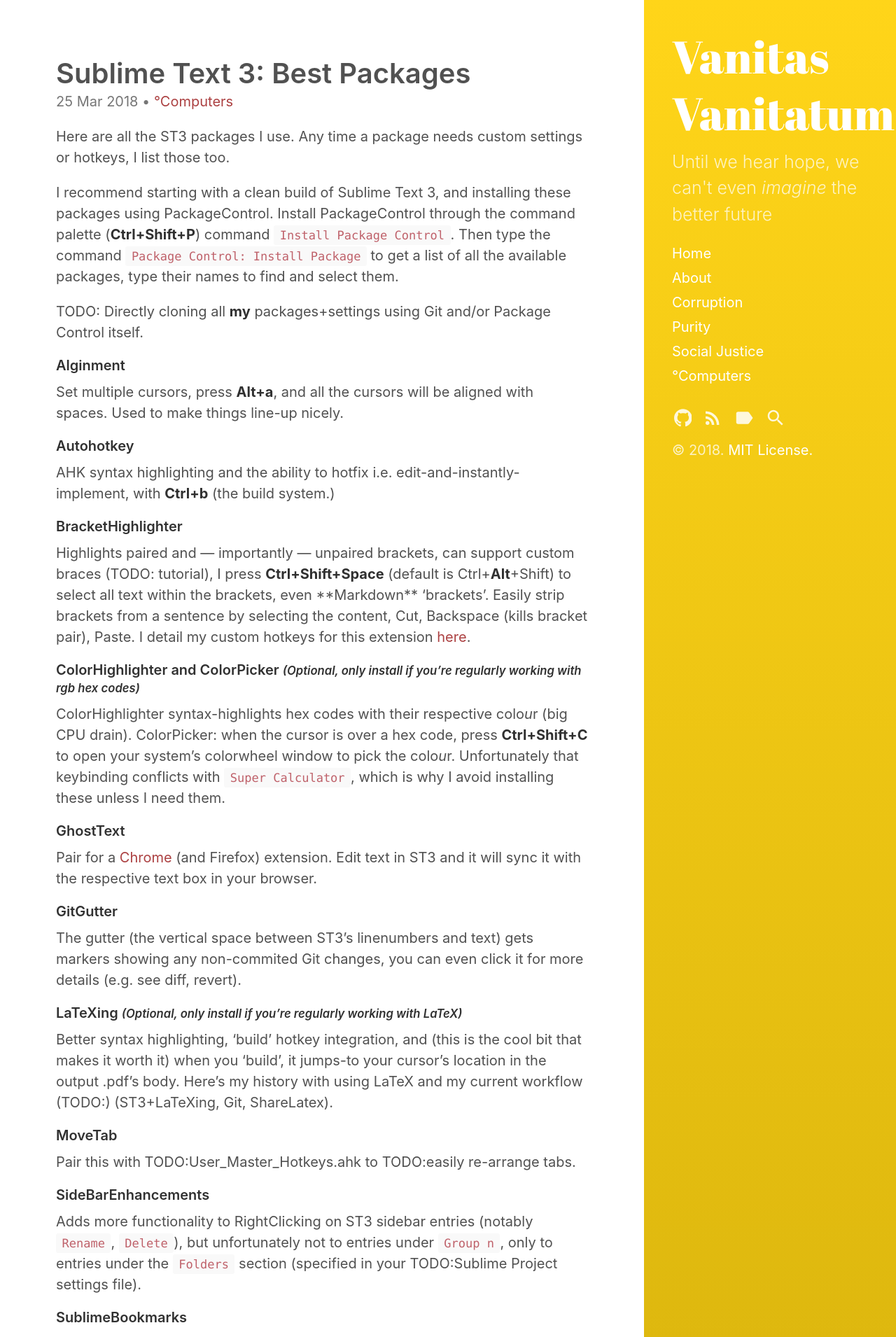
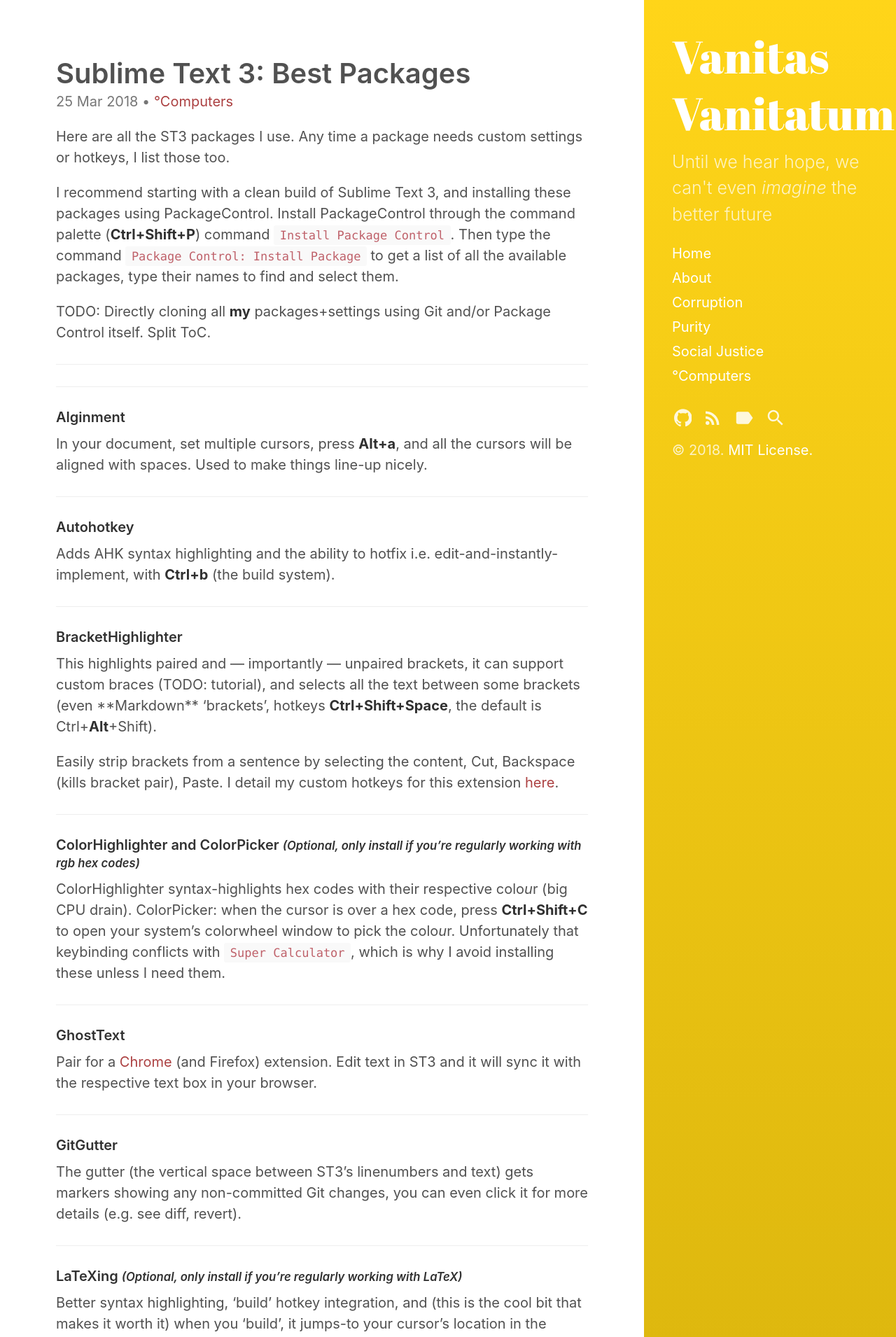
Before and after one commit to VanitasVanitatum/VanitasVanitatum.github.io, a Jekyll site: the page built from _posts/2018-03-25-sublime-text-3-best-packages.md, in a window 1280 px wide. Shown: the top 1910 px of the page at 70% size. Built offline with Jekyll 4.4.1, drawn with Linux system fonts in a browser that asks for light colours; some of the changed text lies outside the part shown.

Commit message:
whitespace

````diff
--- a/_posts/2018-03-25-sublime-text-3-best-packages.md
+++ b/_posts/2018-03-25-sublime-text-3-best-packages.md
@@ -14,38 +14,60 @@
 
 I recommend starting with a clean build of Sublime Text 3, and installing these packages using PackageControl. Install PackageControl through the command palette (**Ctrl+Shift+P**) command `Install Package Control`. Then type the command `Package Control: Install Package` to get a list of all the available packages, type their names to find and select them.
 
-TODO: Directly cloning all **my** packages+settings using Git and/or Package Control itself.
+TODO: Directly cloning all **my** packages+settings using Git and/or Package Control itself. Split ToC.
 
+___
+
+___
 
 #### Alginment
-Set multiple cursors, press **Alt+a**, and all the cursors will be aligned with spaces. Used to make things line-up nicely.
+In your document, set multiple cursors, press **Alt+a**, and all the cursors will be aligned with spaces. Used to make things line-up nicely.
 
+___
 #### Autohotkey
-AHK syntax highlighting and the ability to hotfix i.e. edit-and-instantly-implement, with **Ctrl+b** (the build system.)
+Adds AHK syntax highlighting and the ability to hotfix i.e. edit-and-instantly-implement, with **Ctrl+b** (the build system).
+
+___
 
 #### BracketHighlighter
-Highlights paired and — importantly — unpaired brackets, can support custom braces (TODO: tutorial), I press **Ctrl+Shift+Space** (default is Ctrl+**Alt**+Shift) to select all text within the brackets, even \*\*Markdown\*\* 'brackets'. Easily strip brackets from a sentence by selecting the content, Cut, Backspace (kills bracket pair), Paste. I detail my custom hotkeys for this extension <a href="{{ site.baseurl }}/%C2%B0computers/2018/03/25/sublime-text-3-best-hotkeys.html">here</a>.
+This highlights paired and — importantly — unpaired brackets, it can support custom braces (TODO: tutorial), and selects all the text between some brackets (even \*\*Markdown\*\* 'brackets', hotkeys **Ctrl+Shift+Space**, the default is Ctrl+**Alt**+Shift).
+
+Easily strip brackets from a sentence by selecting the content, Cut, Backspace (kills bracket pair), Paste. I detail my custom hotkeys for this extension <a href="{{ site.baseurl }}/%C2%B0computers/2018/03/25/sublime-text-3-best-hotkeys.html">here</a>.
+
+___
 
 #### ColorHighlighter and ColorPicker <small><em>(Optional, only install if you're regularly working with rgb hex codes)</em></small>
 ColorHighlighter syntax-highlights hex codes with their respective colo*u*r (big CPU drain). ColorPicker: when the cursor is over a hex code, press **Ctrl+Shift+C** to open your system's colorwheel window to pick the colo*u*r. Unfortunately that keybinding conflicts with `Super Calculator`, which is why I avoid installing these unless I need them.
 
+___
+
 #### GhostText
 Pair for a [Chrome](https://chrome.google.com/webstore/detail/ghosttext/godiecgffnchndlihlpaajjcplehddca) (and Firefox) extension. Edit text in ST3 and it will sync it with the respective text box in your browser.
 
+___
+
 #### GitGutter
-The gutter (the vertical space between ST3's linenumbers and text) gets markers showing any non-commited Git changes, you can even click it for more details (e.g. see diff, revert).
+The gutter (the vertical space between ST3's linenumbers and text) gets markers showing any non-committed Git changes, you can even click it for more details (e.g. see diff, revert).
+
+___
 
 #### LaTeXing <small><em>(Optional, only install if you're regularly working with LaTeX)</em></small>
 Better syntax highlighting, 'build' hotkey integration, and (this is the cool bit that makes it worth it) when you 'build', it jumps-to your cursor's location in the output .pdf's body. Here's my history with using LaTeX and my current workflow (TODO:) (ST3+LaTeXing, Git, ShareLatex).
 
+___
+
 #### MoveTab
 Pair this with TODO:User_Master_Hotkeys.ahk to TODO:easily re-arrange tabs.
+
+___
 
 #### SideBarEnhancements
 Adds more functionality to RightClicking on ST3 sidebar entries (notably `Rename`, `Delete`), but unfortunately not to entries under `Group n`, only to entries under the `Folders` section (specified in your TODO:Sublime Project settings file).
 
+___
+
 #### SublimeBookmarks
-Drop a mark somewhere you want to skip back to, travel the whole wide world, and as soon as you press **F2** you'll be back to where you were. Works great on long documents, where you can skim ahead and quickly retrun where you left-off. Pressing **F2** multiple times will cycle through all of your bookmarks. Marks like this can also be made in Chrome, using the Vimium++ extension which I cover <a href="{{ site.baseurl }}/%C2%B0computers/2018/03/30/chrome-extension-vimium++.html#Page">here</a>.
+Drop a mark somewhere you want to skip back to, travel the whole wide world, and as soon as you press **F2** you'll be back to where you were. Works great on long documents, where you can skim ahead and quickly return where you left-off. Pressing **F2** multiple times will cycle through all of your bookmarks. Marks like this can also be made in Chrome, using the Vimium++ extension which I cover <a href="{{ site.baseurl }}/%C2%B0computers/2018/03/30/chrome-extension-vimium++.html#Page">here</a>.
 
 **F2** is not the default, it's what I use (because TODO:F-keys are awesome), implemented with the following hotkey code (also check out my bigger <a href="{{ site.baseurl }}/%C2%B0computers/2018/03/25/sublime-text-3-best-hotkeys.html">guide to ST3 hotkeys</a>):
 
@@ -56,12 +78,16 @@
 	{"keys": ["ctrl+f2"], "command": "sublime_bookmark", "args" : { "type" : "toggle_line" } },
 ```
 
+___
+
 #### SublimeGit
 Input Git commands from the ST3 command palette, which spares you from needing to use your system's terminal. TODO: Takes a bit of setting-up for Windows or SSH though.
 
+___
+
 #### Super Calculator
 Perform inline arithmetic (\+ \- \* \/ sqrt() ) by highlighting the string(s) and pressing **Alt+C**. Strings with spaces need to be highlighted, but for simple strings with no spaces, simply place the cursor adjacent to any of the characters and hit **Alt+C** an extra time to select the expression (before executing the command).
-Answers to basic arithemetic calculations will drop-down as a suggested result from typing in Chrome's address bar, but this package is better by letting you use multiple cursors, letting you select the results (**Ctrl+d**), and letting you preserve the input and the result (duplicate the string and only perform the calculation on the duplicate expression).
+Answers to basic arithmetic calculations will drop-down as a suggested result from typing in Chrome's address bar, but this package is better by letting you use multiple cursors, letting you select the results (**Ctrl+d**), and letting you preserve the input and the result (duplicate the string and only perform the calculation on the duplicate expression).
 
 Change how many decimal places it rounds to with this setting (doesn't work if specified in the user settings, must be specified in the package's setting under `Preferences>Package Settings>SuperCalculator>Settings - User`).
 
````
